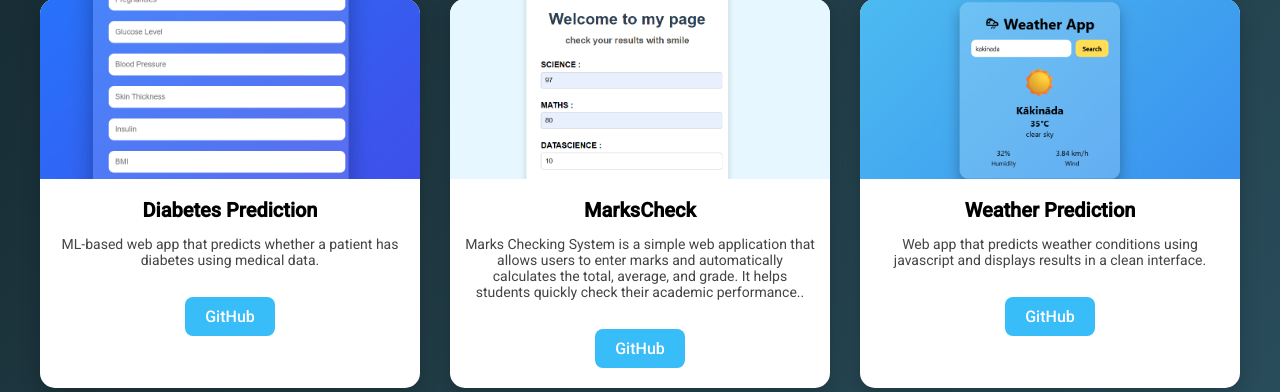
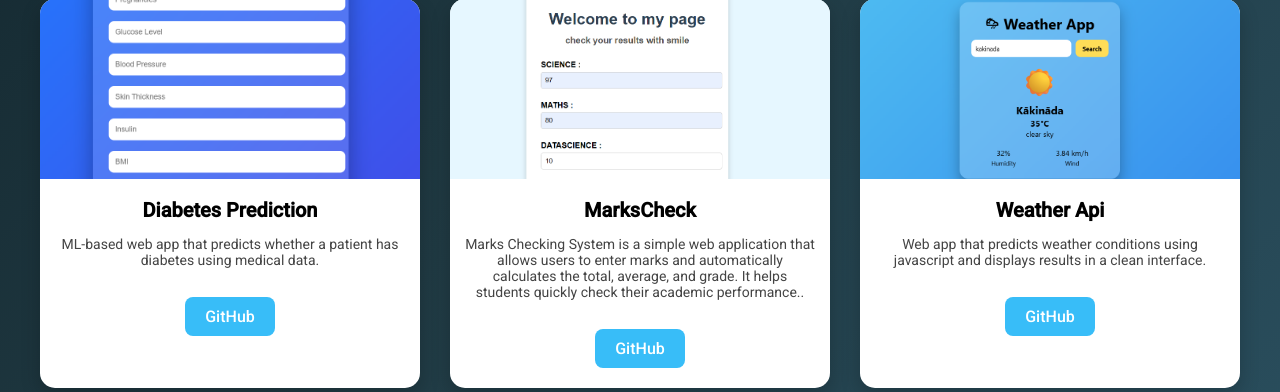
Before and after one commit to Laharisri22/my-portfolio, a Flask app: page /projects in a window 1280 px wide. Shown: the part 647-1039 px from the top of the page. Run offline with Flask 3, Linux system fonts and the light colour scheme.

```diff
--- a/templates/projects.html
+++ b/templates/projects.html
@@ -83,7 +83,7 @@
 </div>
 <div class="project-card">
   <img src="{{ url_for('static', filename='images/weather.png') }}" class="project-img">
-  <h4>Weather Prediction</h4>
+  <h4>Weather Api</h4>
   <p>Web app that predicts weather conditions using javascript and displays results in a clean interface.</p>
   <a href="https://github.com/Laharisri22/weatherapp" target="_blank" class="btn">GitHub</a>
 </div>
```
